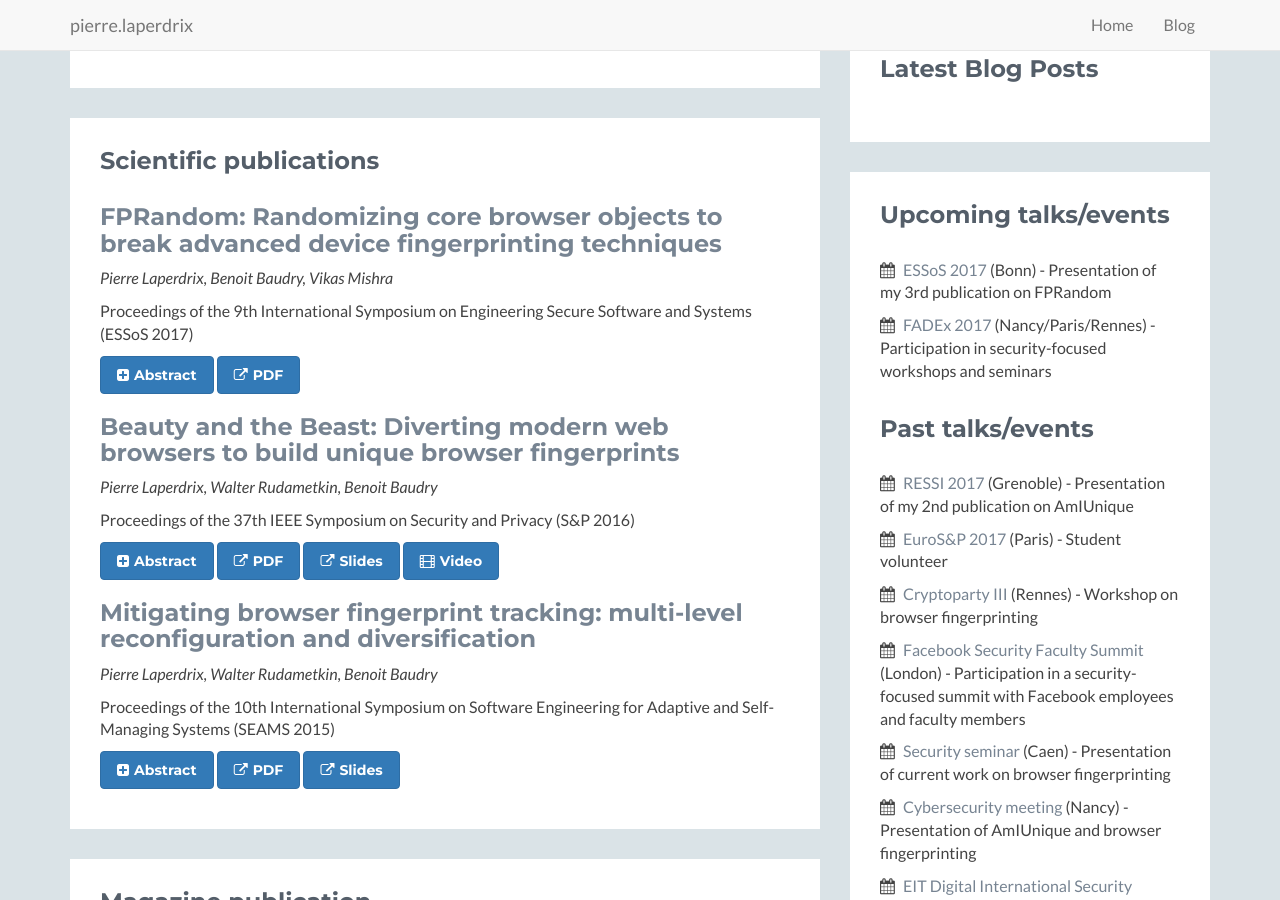
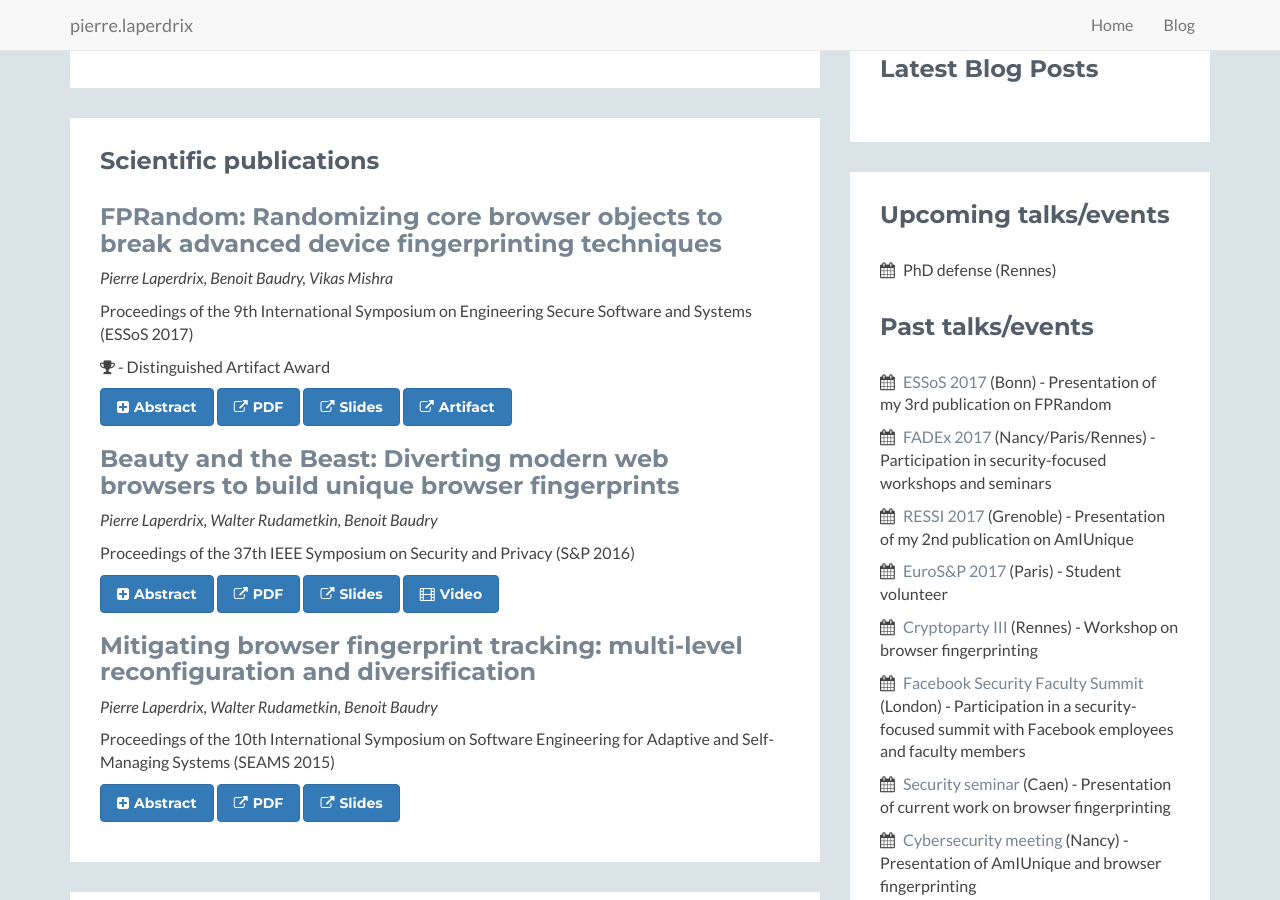
Before and after one commit to plaperdr/plaperdr.github.io, a Jekyll site: the page built from index.html, in a window 1280 px wide and 900 px high, scrolled down 517 px. Built offline with Jekyll 4.4.1, drawn with Linux system fonts in a browser that asks for light colours.

Commit message:
Updating site

```diff
--- a/index.html
+++ b/index.html
@@ -39,11 +39,13 @@ layout: home
                             <h3 class="title">FPRandom: Randomizing core browser objects to break advanced device fingerprinting techniques</h3>
                             <p><i>Pierre Laperdrix, Benoit Baudry, Vikas Mishra</i></p>
                             <p>Proceedings of the 9th International Symposium on Engineering Secure Software and Systems (ESSoS 2017)</p>
+                            <p> <i class="fa fa-trophy" aria-hidden="true"></i> - Distinguished Artifact Award</p>
                             <a class="btn btn-primary" id="abstract3" data-toggle="collapse" data-target="#collapseAbs3" aria-expanded="false" aria-controls="collapseAbs3">
                                 <i id="abstractIcon3" class="fa fa-plus-square"></i>Abstract
                             </a>
                             <a class="btn btn-primary" href="https://hal.inria.fr/hal-01527580/document" target="_blank"><i class="fa fa-external-link"></i>PDF</a>
-
+                            <a class="btn btn-primary" href="assets/documents/essos_fprandom_slides.pdf" target="_blank"><i class="fa fa-external-link"></i>Slides</a>
+                            <a class="btn btn-primary" href="https://github.com/plaperdr/fprandom" target="_blank"><i class="fa fa-external-link"></i>Artifact</a>
                             <div class="collapse" id="collapseAbs3">
                                 <div class="well">
                                     <p align="justify">
@@ -498,14 +500,15 @@ layout: home
                     <h2 class="heading">Upcoming talks/events</h2>
                     <div class="content">
                         <ul class="list-unstyled">
-                            <li><i class="fa fa-calendar"></i> <a target="_blank" href="https://distrinet.cs.kuleuven.be/events/essos/2017/index.html">ESSoS 2017</a> (Bonn) - Presentation of my 3rd publication on FPRandom</li>
-                            <li><i class="fa fa-calendar"></i> <a target="_blank" href="https://www.france-science.org/FADEx-2017-Cybersecurity-EN.html">FADEx 2017</a> (Nancy/Paris/Rennes) - Participation in security-focused workshops and seminars</li>
+                            <li><i class="fa fa-calendar"></i> PhD defense (Rennes)</li>
                         </ul>
                     </div><!--//content-->
                     <br>
                     <h2 class="heading">Past talks/events</h2>
                     <div class="content">
                         <ul class="list-unstyled">
+                        <li><i class="fa fa-calendar"></i> <a target="_blank" href="https://distrinet.cs.kuleuven.be/events/essos/2017/index.html">ESSoS 2017</a> (Bonn) - Presentation of my 3rd publication on FPRandom</li>
+                        <li><i class="fa fa-calendar"></i> <a target="_blank" href="https://www.france-science.org/FADEx-2017-Cybersecurity-EN.html">FADEx 2017</a> (Nancy/Paris/Rennes) - Participation in security-focused workshops and seminars</li>
                         <li><i class="fa fa-calendar"></i> <a target="_blank" href="https://ressi2017.sciencesconf.org/">RESSI 2017</a> (Grenoble) - Presentation of my 2nd publication on AmIUnique</li>
                         <li><i class="fa fa-calendar"></i> <a target="_blank" href="http://www.ieee-security.org/TC/EuroSP2017/">EuroS&P 2017</a> (Paris) - Student volunteer</li>
                         <li><i class="fa fa-calendar"></i> <a target="_blank" href="https://biblio.insa-rennes.fr/crypto/">Cryptoparty III</a> (Rennes) - Workshop on browser fingerprinting</li>
```
Also changed, not shown: 1 other file.
